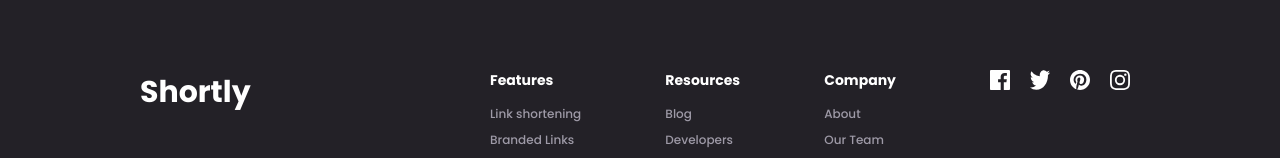
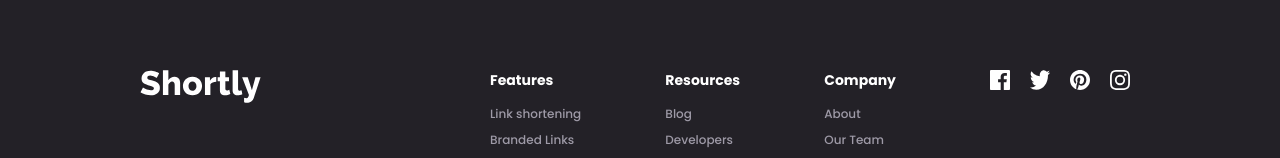
Before and after one commit to AlenJakob/Short-url, a Vue app: page / in a window 1280 px wide. Shown: the part 688-846 px from the top of the page. Built offline with nearby package versions, Linux system fonts and the light colour scheme.

Commit message:
style: Footer logo as img

```diff
--- a/src/components/footer/Footer.vue
+++ b/src/components/footer/Footer.vue
@@ -1,10 +1,14 @@
 <template>
   <footer class="footer">
     <div class="wrapper">
-      <h3 class="logo">Shortly</h3>
+      <h3 class="logo">
+        <img src="@/assets/logo.svg" alt="" srcset="" width="121" height="33" />
+      </h3>
+
       <div class="sections-wrapper">
         <div class="section">
           <h4>Features</h4>
+
           <ul>
             <li>Link shortening</li>
             <li>Branded Links</li>
@@ -90,8 +94,7 @@ export default defineComponent({});
 }
 
 .logo {
-  color: #fff;
-  font-size: 30px;
+  filter: brightness(0) invert(1);
   margin: 0;
 }
 
```
